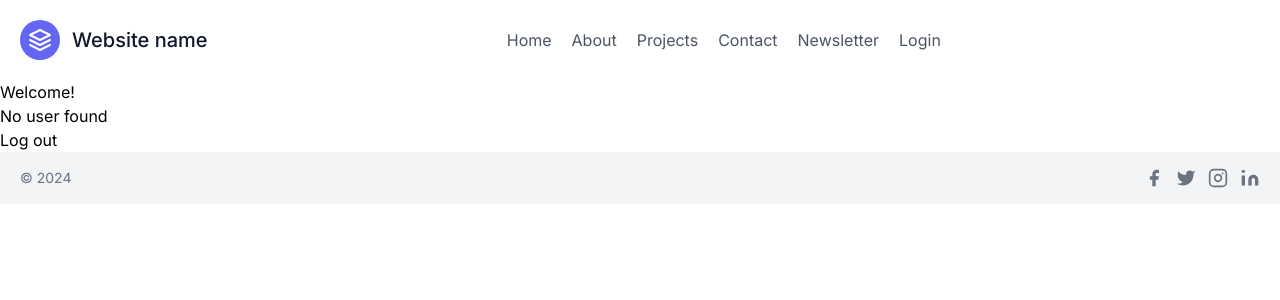
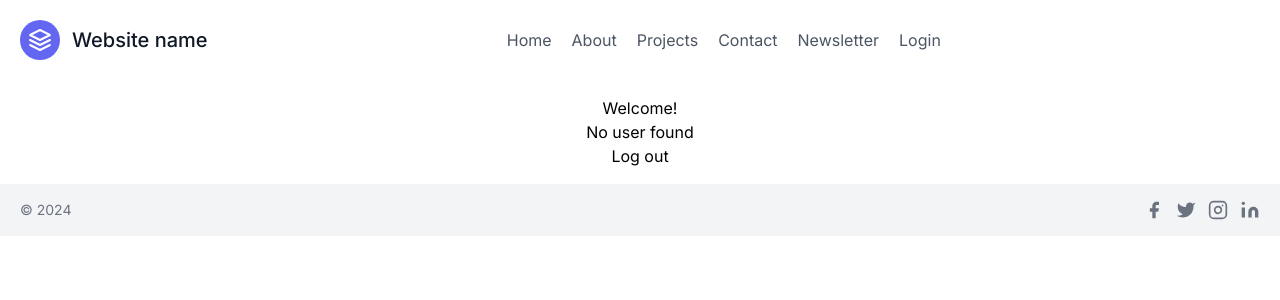
Before and after one commit to gines18/my-tailwind-project, a Next.js app: page /dashboard/UserProfile in a window 1280 px wide. Shown: the top 300 px of the page. Built offline with nearby package versions, Linux system fonts and the light colour scheme; no server answers.

Commit message:
Update .gitignore to ignore .env files and modify UserProfile page layout

```diff
--- a/app/dashboard/UserProfile/page.tsx
+++ b/app/dashboard/UserProfile/page.tsx
@@ -12,7 +12,7 @@
   const user = await fetchUser();
 
   return (
-    <div>
+    <div className="flex flex-col p-4 justify-center items-center">
       <div>Welcome!</div>
       <div>{user?.email || "No user found"}</div>
       <LogoutLink>Log out</LogoutLink>
```
Also changed, not shown: 2 other files (tests, documents, lock files or other folders).
